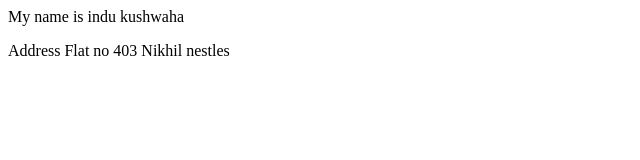
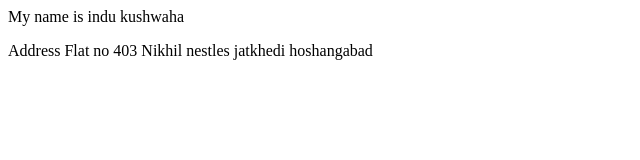
Before and after one commit to goforindu/git_tut, a plain HTML site: page index.html in a window 1280 px wide. Shown: the whole page, without its empty margins (0-640 px from the left). Drawn offline with Linux system fonts and the light colour scheme.

Commit message:
address modified

```diff
--- a/index.html
+++ b/index.html
@@ -2,6 +2,6 @@
 <head></head>
 <body>
 <p>My name is indu kushwaha</p>
-<p>Address Flat no 403 Nikhil nestles</p>
+<p>Address Flat no 403 Nikhil nestles jatkhedi hoshangabad</p>
 </body>
 </html>
```
